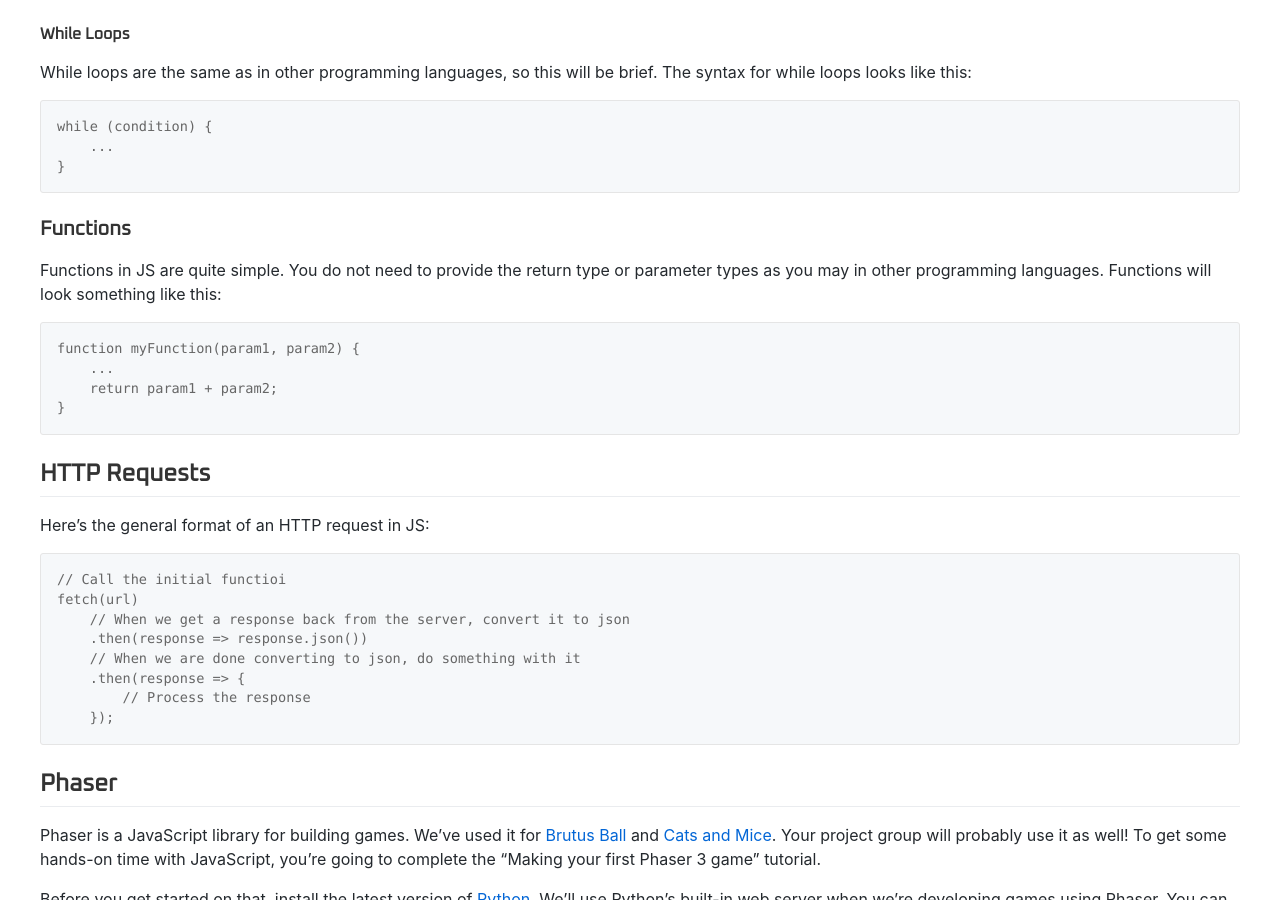
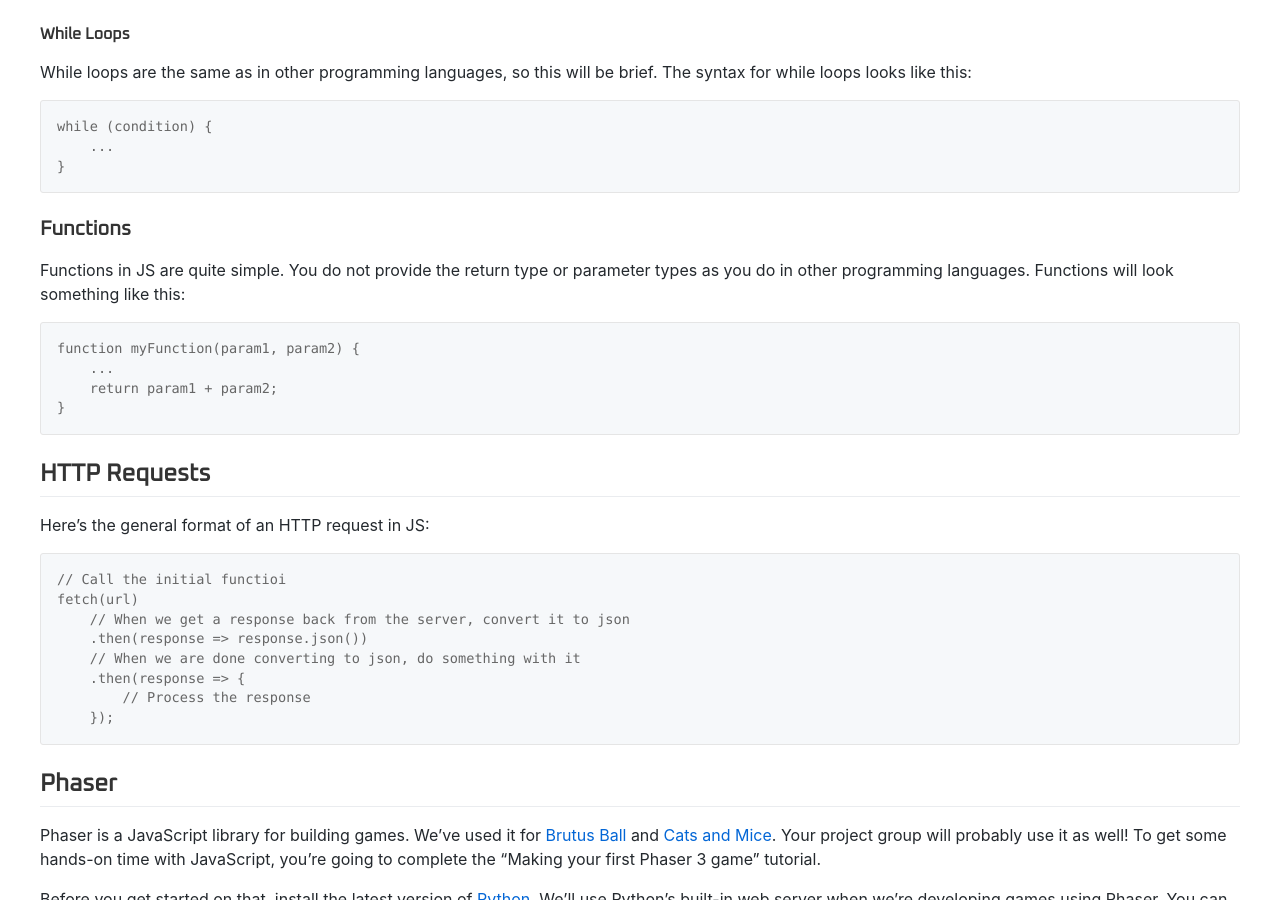
Before and after one commit to Code4Community/Code4Community.github.io, a Jekyll site: the page built from tutorials/js.md, in a window 1280 px wide and 900 px high, scrolled down 4164 px. Built offline with Jekyll 4.4.1, drawn with Linux system fonts in a browser that asks for light colours; nearby versions of some CDN libraries.

Commit message:
Update js.md

````diff
--- a/tutorials/js.md
+++ b/tutorials/js.md
@@ -187,7 +187,7 @@ while (condition) {
 
 ### Functions
 
-Functions in JS are quite simple. You do not need to provide the return type or parameter types as you may in other programming languages. Functions will look something like this:
+Functions in JS are quite simple. You do not provide the return type or parameter types as you do in other programming languages. Functions will look something like this:
 
 ```javascript
 function myFunction(param1, param2) {
````
